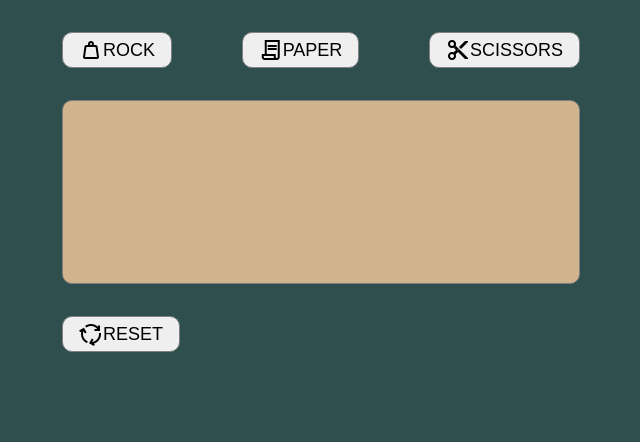
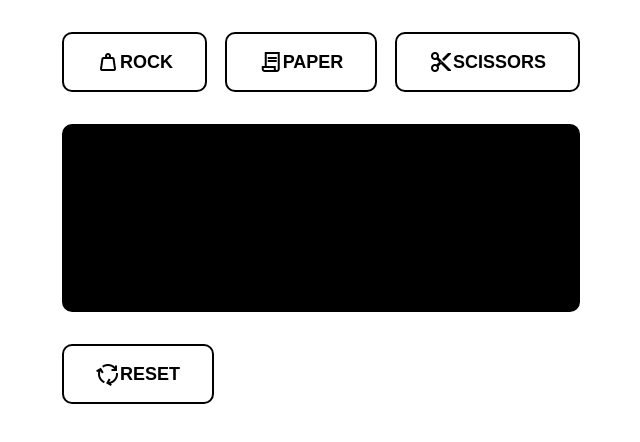
Before and after one commit to Halfonx/odin-rock-paper-scissors, a plain HTML site: page index.html in a window 1280 px wide. Shown: the whole page, without its empty margins (319-959 px from the left). Drawn offline with nearby package versions, Linux system fonts and the light colour scheme.

Commit message:
Improve the CSS for a better design

```diff
--- a/styles.css
+++ b/styles.css
@@ -5,7 +5,7 @@ body {
     padding: 16px;
     box-sizing: border-box;
     font-family: 'Montserrat', sans-serif;
-    background-color: darkslategray;
+    background-color: white;
 }
 
 div {
@@ -13,16 +13,22 @@ div {
 }
 
 button {
-    height: 36px;
-    min-width: 64px;
-    padding: 8px 16px;
+    padding: 16px 32px;
     border-radius: 10px;
-    border: 1px solid grey;
+    border: 2px solid black;
+    background-color: white;
+    color: black;
+    font-weight: bold;
     cursor: pointer;
     display: flex;
     align-items: center;
     justify-content: space-evenly;
     font-size: 18px;
+    transition-duration: 0.2s;
+}
+button:disabled {
+    opacity: 0.2;
+    cursor: not-allowed;
 }
 
 #buttons {
@@ -39,7 +45,21 @@ button {
     display: flex;
     justify-content: center;
     align-items: center;
-    background-color: tan;
-    border: 1px solid grey;
+    background-color: black;
+    color: white;
+    border: 3px solid black;
     border-radius: 10px;
+    font-size: 22px;
 }
+
+@media all and (hover: hover) {
+    button:disabled:hover {
+        background-color: white;
+        color: black;
+    }
+
+    button:hover {
+        color: white;
+        background-color: black;
+    }
+}
```
